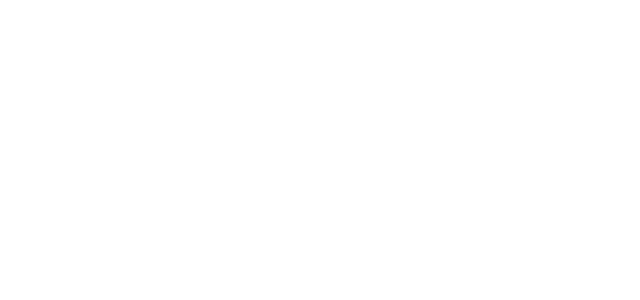
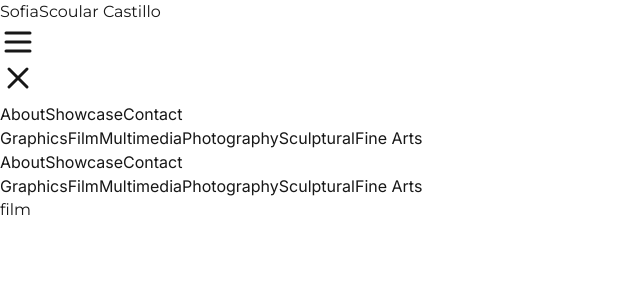
Before and after one commit to Prydeton/sofiascoularcastillo, a Next.js app: page /gallery/film in a window 1280 px wide. Before the commit this address had no page. Shown: the top 300 px of the page, without its empty margins (0-640 px from the left). Built offline with nearby package versions, Linux system fonts and the light colour scheme.

Commit message:
Add placeholder pages for all links

```diff
--- /dev/null
+++ b/src/app/about/page.tsx
@@ -0,0 +1,5 @@
+const About = () => {
+  return <div>All about Sofia. Coming soon!</div>
+}
+
+export default About
--- /dev/null
+++ b/src/app/contact/page.tsx
@@ -0,0 +1,5 @@
+const Contact = () => {
+  return <div>This is how you can contact Sofia. Coming soon!</div>
+}
+
+export default Contact
--- a/src/app/gallery/[category]/page.tsx
+++ b/src/app/gallery/[category]/page.tsx
@@ -2,7 +2,7 @@ import { Gallery } from '@/app/gallery/Gallery'
 import { Category } from '@/types'
 import Image from 'next/image'
 import Link from 'next/link'
-import { notFound } from 'next/navigation'
+import { redirect } from 'next/navigation'
 
 type Props = {
   params: Promise<{
@@ -17,15 +17,16 @@ export const generateStaticParams = () => {
     category: category,
   }))
 }
+
 const GalleryPage = async ({ params }: Props) => {
   const resolvedParams = await params
   const category = resolvedParams.category as Category
 
+  if (!categories.includes(category)) {
+    redirect('/showcase')
+  }
+
   const filteredImages = Gallery.filter((piece) => piece.category === category)
-
-  if (!filteredImages.length) {
-    notFound()
-  }
 
   return (
     <div className="w-[80%] md:w-[95%] max-w-[2000px] mx-auto">
--- a/src/components/Navbar/Navbar.tsx
+++ b/src/components/Navbar/Navbar.tsx
@@ -91,10 +91,12 @@ const Navbar = () => {
             <Link
               key={link.href}
               href={link.href}
-              className={`text-sm md:text-base block text-center py-1
+              className={`text-sm md:text-base block text-center py-1 relative
     ${interFont.className}
-    transition-all duration-300
-    ${isActive(link.href) ? 'text-black font-medium' : 'text-gray-500 hover:text-black'}`}
+    transition-all duration-300 text-black
+    after:content-[''] after:absolute after:w-0 after:h-[1px] after:bg-black
+    after:left-0 after:bottom-0 after:transition-all after:duration-300
+    ${isActive(link.href) ? 'after:w-full' : 'hover:after:w-full'}`}
               aria-current={isActive(link.href) ? 'page' : undefined}
             >
               {link.label}
@@ -107,11 +109,11 @@ const Navbar = () => {
               key={link.href}
               href={link.href}
               className={`text-sm md:text-base block text-center py-1 relative
-                ${interFont.className}
-                ${isActive(link.href) ? 'underline' : 'no-underline'}
-                after:content-[''] after:absolute after:w-0 after:h-[1px] after:bg-black
-                after:left-0 after:bottom-0 after:transition-all after:duration-300
-                hover:after:w-full`}
+    ${interFont.className}
+    transition-all duration-300 text-black
+    after:content-[''] after:absolute after:w-0 after:h-[1px] after:bg-black
+    after:left-0 after:bottom-0 after:transition-all after:duration-300
+    ${isActive(link.href) ? 'after:w-full' : 'hover:after:w-full'}`}
               aria-current={isActive(link.href) ? 'page' : undefined}
             >
               {link.label}
```
Also changed, not shown: src/app/page.tsx (+4 -23 lines), src/app/showcase/page.tsx (added, +26 -0 lines).
